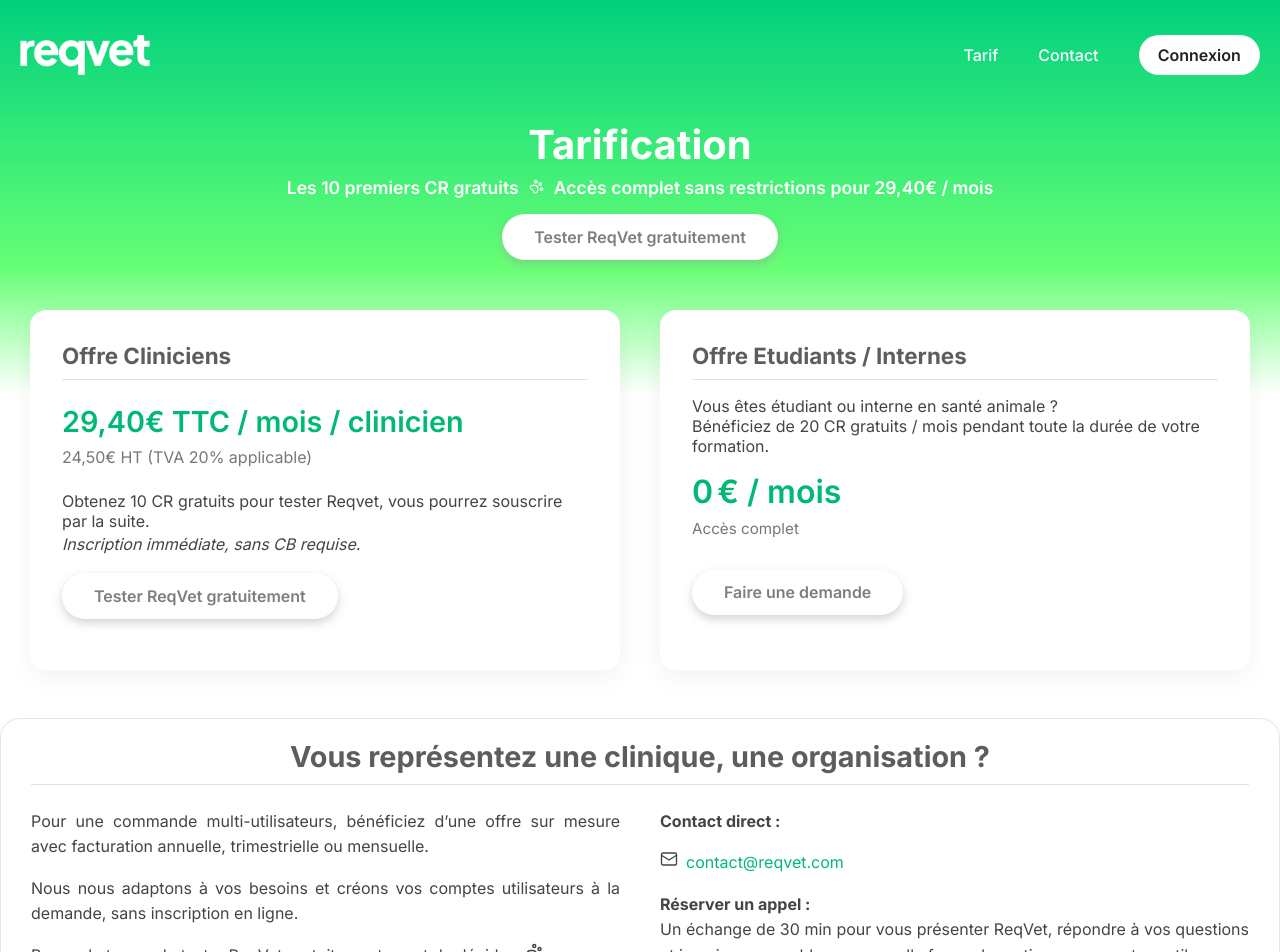
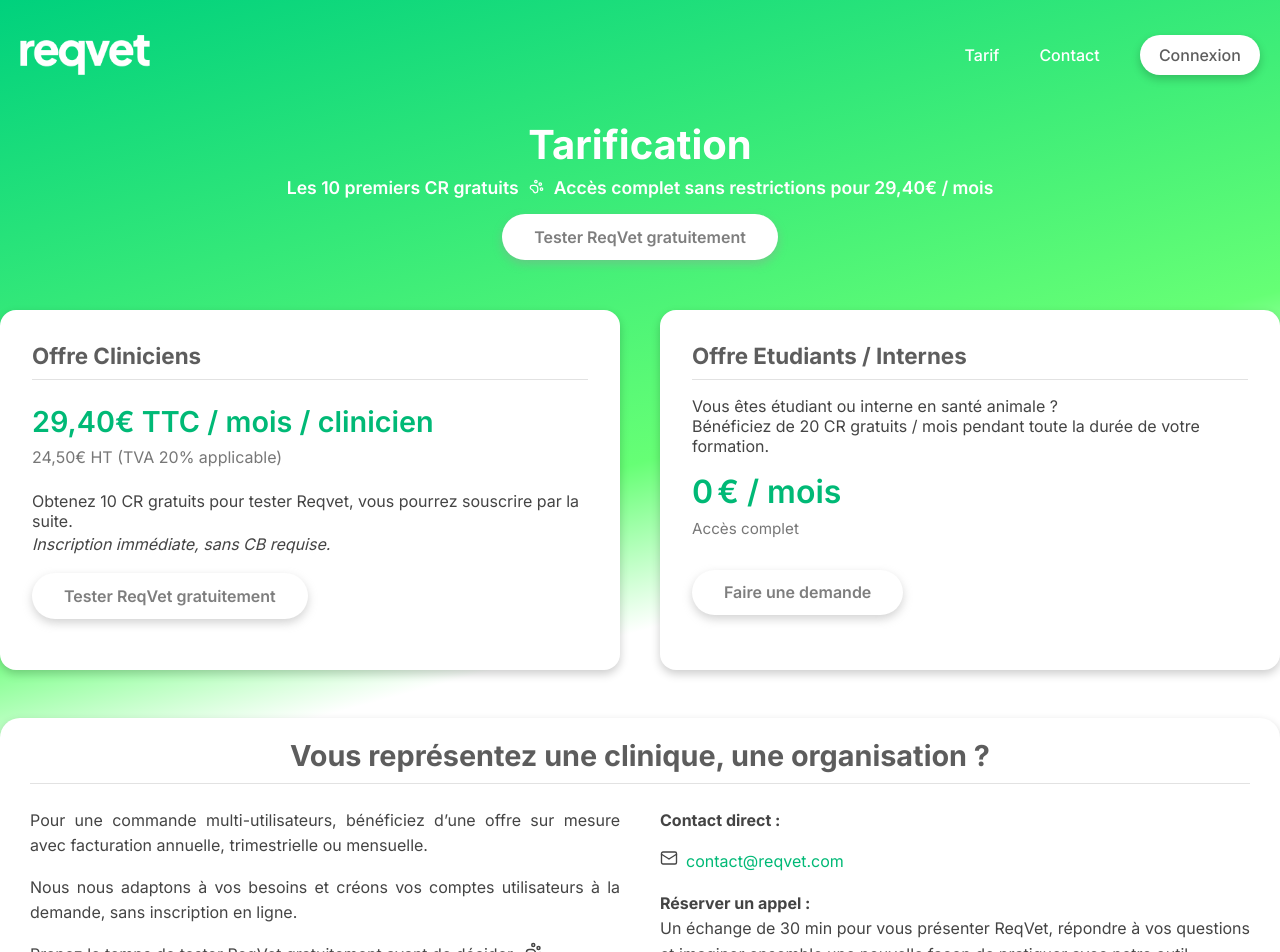
Before and after one commit to Tornaid/reqvet-website, a Next.js app: page /tarif in a window 1280 px wide. Shown: the top 952 px of the page. Built offline with nearby package versions, Linux system fonts and the light colour scheme.

Commit message:
adjustment site

```diff
--- a/components/Header.tsx
+++ b/components/Header.tsx
@@ -25,9 +25,9 @@ export default function Header() {
             animate={{ opacity: 1, y: 0 }}
             transition={{ duration: 0.8, delay: 0.2 }}
           >
-            Reqvet est un outil simple et rapide, qui simplifie votre quotidien
-            en automatisant la rédaction de vos comptes-rendus de consultation.
-            Concentrez-vous sur le soin, et rentrez chez vous à l&apos;heure.
+            Reqvet est un outil simple et rapide, qui facilite votre quotidien
+            en automatisant la rédaction de vos comptes-rendus de consultation.<br/><strong>Concentrez-vous sur le soin, et rentrez chez vous à l&apos;heure.</strong>
+
           </motion.h2>
 
           <motion.div
--- a/components/HowItWorks.tsx
+++ b/components/HowItWorks.tsx
@@ -10,7 +10,7 @@ const steps = [
     alt: "Enregistrement",
     title: "Enregistrez votre consultation",
     description:
-      "Depuis votre téléphone, tablette ou PC, démarrez l’enregistrement actif de la consultation, ou dictez simplement vos notes à l’oral. Générez le compte-rendu à la fin de l’enregistrement.",
+      "Depuis votre téléphone, tablette ou PC, démarrez l’enregistrement actif de la consultation, ou prenez un moment au calme pour résumer à voix haute ce que vous souhaitez voir apparaître dans le compte rendu. Générez le compte-rendu à la fin de l’enregistrement.",
     imageLeft: true,
   },
   {
--- a/components/PricingSection.tsx
+++ b/components/PricingSection.tsx
@@ -81,7 +81,7 @@ export default function PricingSection() {
             <p className={styles.subInfo}>Accès complet</p>
 
             <a
-              href="https://reqvet.com/tarif"
+              href="https://reqvet.com/contact"
               rel="noopener noreferrer"
             >
               <button className={styles.ctaButton}>
--- a/components/styles/FinalCTASection.module.scss
+++ b/components/styles/FinalCTASection.module.scss
@@ -5,7 +5,7 @@
     padding: 4rem 2rem;
     text-align: center;
     max-width: 1400px;
-    margin: 4rem 2rem;
+    margin: 40px auto;
 
     h2 {
       font-size: 2.5rem;
--- a/components/styles/Header.module.scss
+++ b/components/styles/Header.module.scss
@@ -1,6 +1,6 @@
 .header {
   position: relative;
-  background: linear-gradient(180deg, #00d17d 0%, #66ff75 75%, #ffffff 87%);
+  background: linear-gradient(165deg, #00d17d 0%, #66ff75 45%, #ffffff 57%);
   color: white;
   overflow: hidden;
   min-height: 100vh;
@@ -73,7 +73,7 @@
 
   .cta {
     background-color: white;
-    color: #222;
+    color: #222222bb;
     font-weight: 600;
     padding: 0.8rem 1.8rem;
     min-width: 300px;
@@ -188,7 +188,7 @@
 
 .ctaText {
   font-size: 0.9rem;
-  color: #222;
+  color: #222222bb;
   margin-top: 0.5rem;
 }
 
--- a/components/styles/ImpactSection.module.scss
+++ b/components/styles/ImpactSection.module.scss
@@ -23,7 +23,7 @@
     width: 300px;
     height: 300px;
     border-radius: 1.5rem;
-    box-shadow: 0 8px 24px rgba(0, 0, 0, 0.1);
+    box-shadow: 0 4px 10px rgba(0, 0, 0, 0.2);
     padding: 2rem;
     text-align: left;
     transition: transform 0.3s ease;
--- a/components/styles/NavBar.module.scss
+++ b/components/styles/NavBar.module.scss
@@ -3,7 +3,8 @@
   justify-content: space-between;
   align-items: center;
   padding: 0 20px;
-  max-width: 100vw;
+  max-width: 1400px;
+  margin: 0 auto;
   height: 70px;
   position: relative;
 }
@@ -59,12 +60,13 @@
 
 .button {
   background-color: white;
-  color: #222;
+  color: #222222bb;
   padding: 0.6rem 1.2rem;
   border-radius: 200px;
-  font-weight: 600;
+  font-weight: 500;
   text-decoration: none;
   transition: all 0.3s ease;
+  box-shadow: 0 4px 10px rgba(0, 0, 0, 0.2);
 
   &:hover {
     background-color: #f2f2f2;
--- a/components/styles/PricingSection.module.scss
+++ b/components/styles/PricingSection.module.scss
@@ -1,7 +1,7 @@
 .section {
     padding-top: 20px;
     text-align: center;
-    background: linear-gradient(180deg, #00d17d 0%, #66ff75 25%, #ffffff 37%);
+    background: linear-gradient(165deg, #00d17d 0%, #66ff75 45%, #ffffff 57%);
     min-height: 100vh;
     max-width: 100vw;
     margin:0 auto;
@@ -49,19 +49,21 @@
 
   .container {
     display: flex;
+    max-width: 1400px;
+    margin: 0 auto;;
     justify-content: center;
     align-items: center;
     gap: 40px;
     flex-wrap: wrap;
     margin-bottom: 3rem;
-    padding: 0 30px;
+    // padding: 0 30px;
     > div {
       flex: 1;
       min-width: 280px;
       background: white;
       border-radius: 1rem;
       padding: 2rem;
-      box-shadow: 0 8px 25px rgba(0, 0, 0, 0.05);
+      box-shadow: 0 4px 10px rgba(0, 0, 0, 0.2);
     }
   }
 
@@ -185,13 +187,11 @@
 
   .clinicOffer {
     padding: 20px 30px;
-    border: 1px solid rgba(128, 128, 128, 0.2);
-    box-shadow: 0 5px 12px rgba(0, 0, 0, 0.05);
+    box-shadow: 0 4px 10px rgba(0, 0, 0, 0.2);
     border-radius: 20px;
-    margin: 10px 30px 0 30px;
     background: white;
     text-align: left;
-    max-width: 1650px;
+    max-width: 1400px;
     margin: 0 auto;
 
 
--- a/components/styles/UseCases.module.scss
+++ b/components/styles/UseCases.module.scss
@@ -33,7 +33,7 @@
   border-radius: 15px;
   overflow: hidden;
   background: white;
-  box-shadow: 4px 10px 10px rgba(0, 0, 0, 0.2);
+  box-shadow: 0 4px 10px rgba(0, 0, 0, 0.4);
   transition: transform 0.3s ease;
   display: flex;
   flex-direction: column;
```
Also changed, not shown: components/styles/ContactPage.module.scss (+6 -5 lines).
